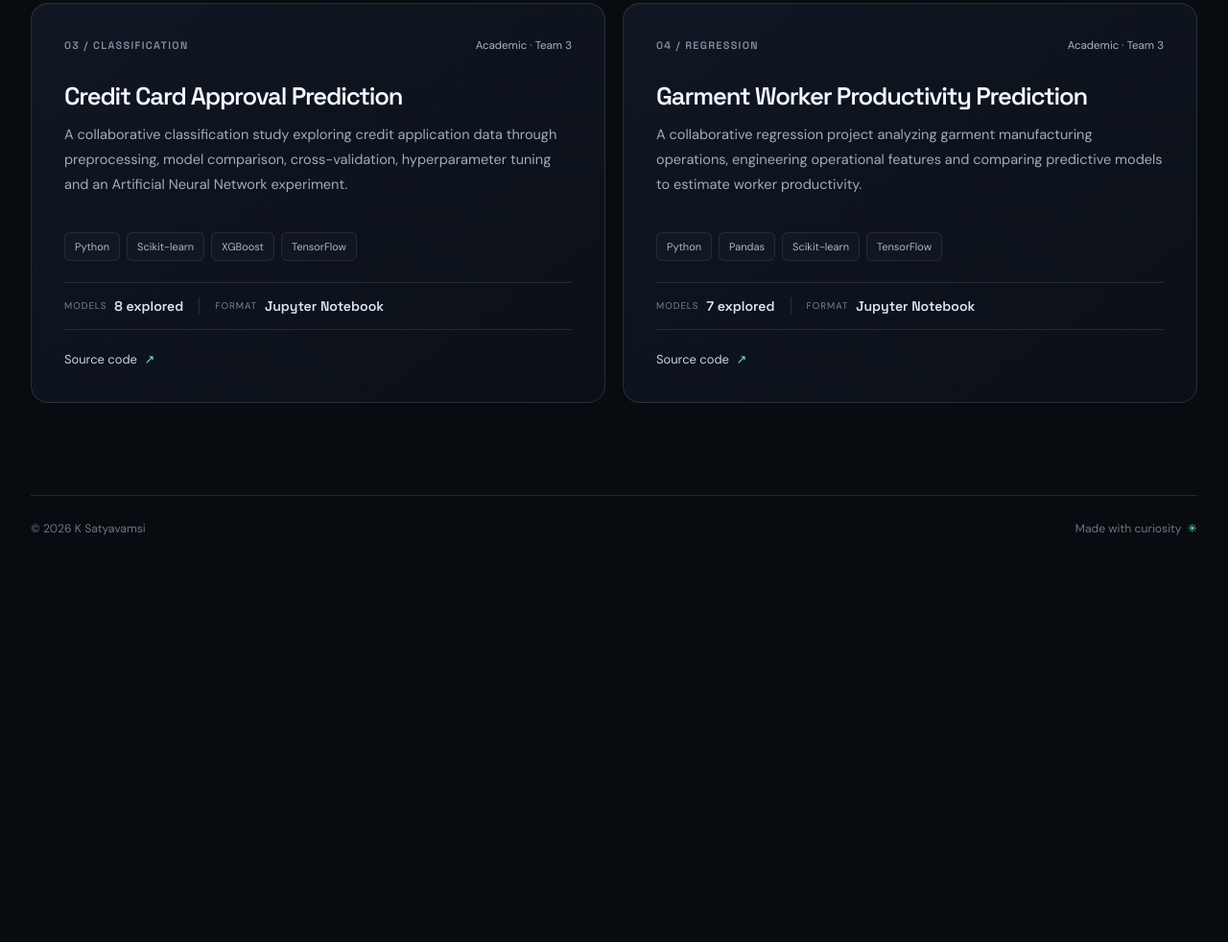
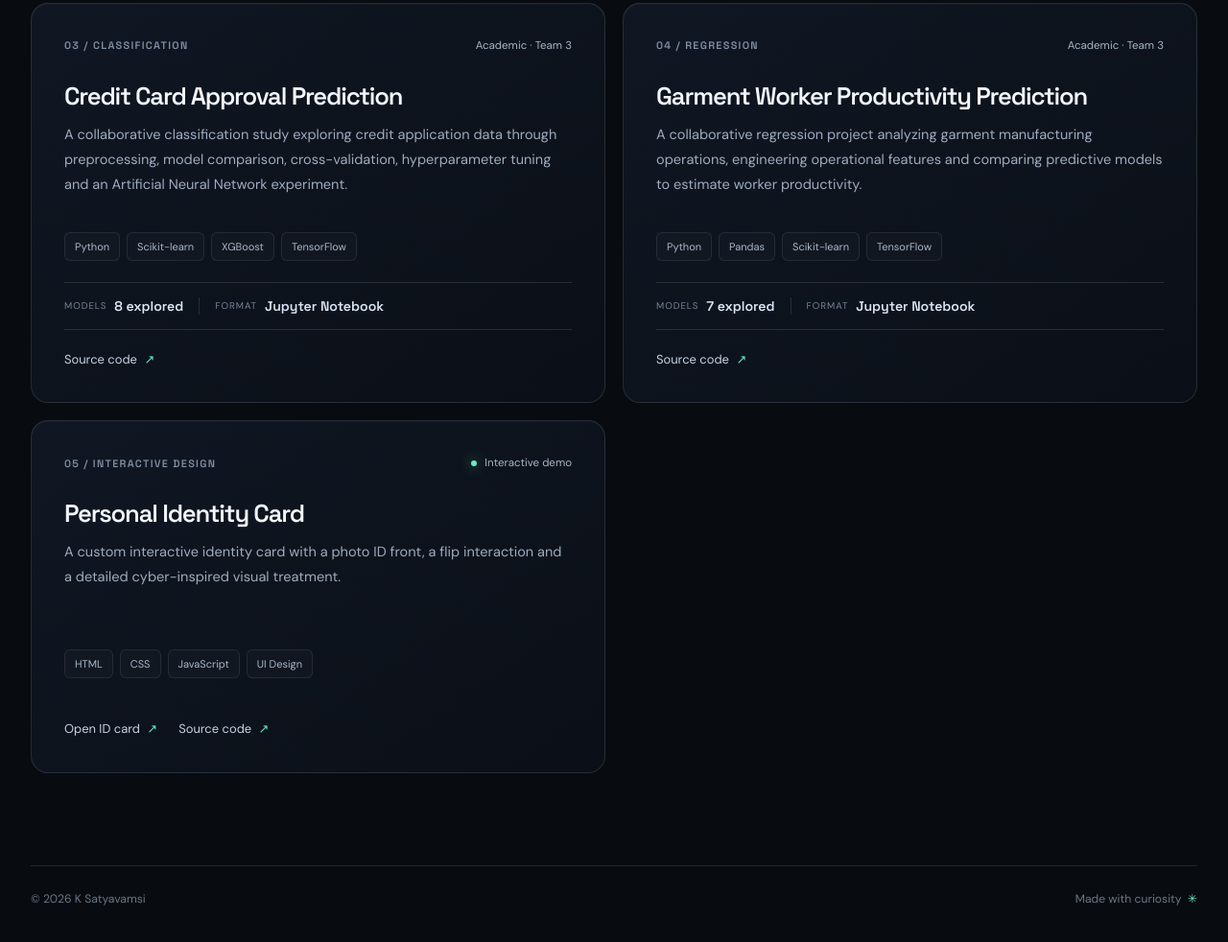
Before and after one commit to jayadevuha-ui/PersonalPortfolio, a plain HTML site: page projects.html in a window 1280 px wide. Shown: the part 772-1754 px from the top of the page at 96% size. Before the commit the page ends 1368 px from the top, so only its background shows below. Drawn offline with Linux system fonts and the light colour scheme.

Commit message:
Add interactive ID card to projects page

```diff
--- a/projects.html
+++ b/projects.html
@@ -105,6 +105,21 @@
             <a href="https://github.com/jayadevuha-ui/Garment-worker-productivity-prediction" target="_blank" rel="noreferrer">Source code <span>↗</span></a>
           </div>
         </article>
+        <article class="project-card">
+          <div class="project-card-top">
+            <span class="project-number">05 / INTERACTIVE DESIGN</span>
+            <span class="project-status"><span class="status-dot"></span> Interactive demo</span>
+          </div>
+          <h3>Personal Identity Card</h3>
+          <p class="project-description">A custom interactive identity card with a photo ID front, a flip interaction and a detailed cyber-inspired visual treatment.</p>
+          <div class="project-tags">
+            <span>HTML</span><span>CSS</span><span>JavaScript</span><span>UI Design</span>
+          </div>
+          <div class="project-actions">
+            <a href="/id-card.html">Open ID card <span>↗</span></a>
+            <a href="https://github.com/jayadevuha-ui/PersonalPortfolio/blob/main/id-card.html" target="_blank" rel="noreferrer">Source code <span>↗</span></a>
+          </div>
+        </article>
       </div>
     </section>
   </main>
```
